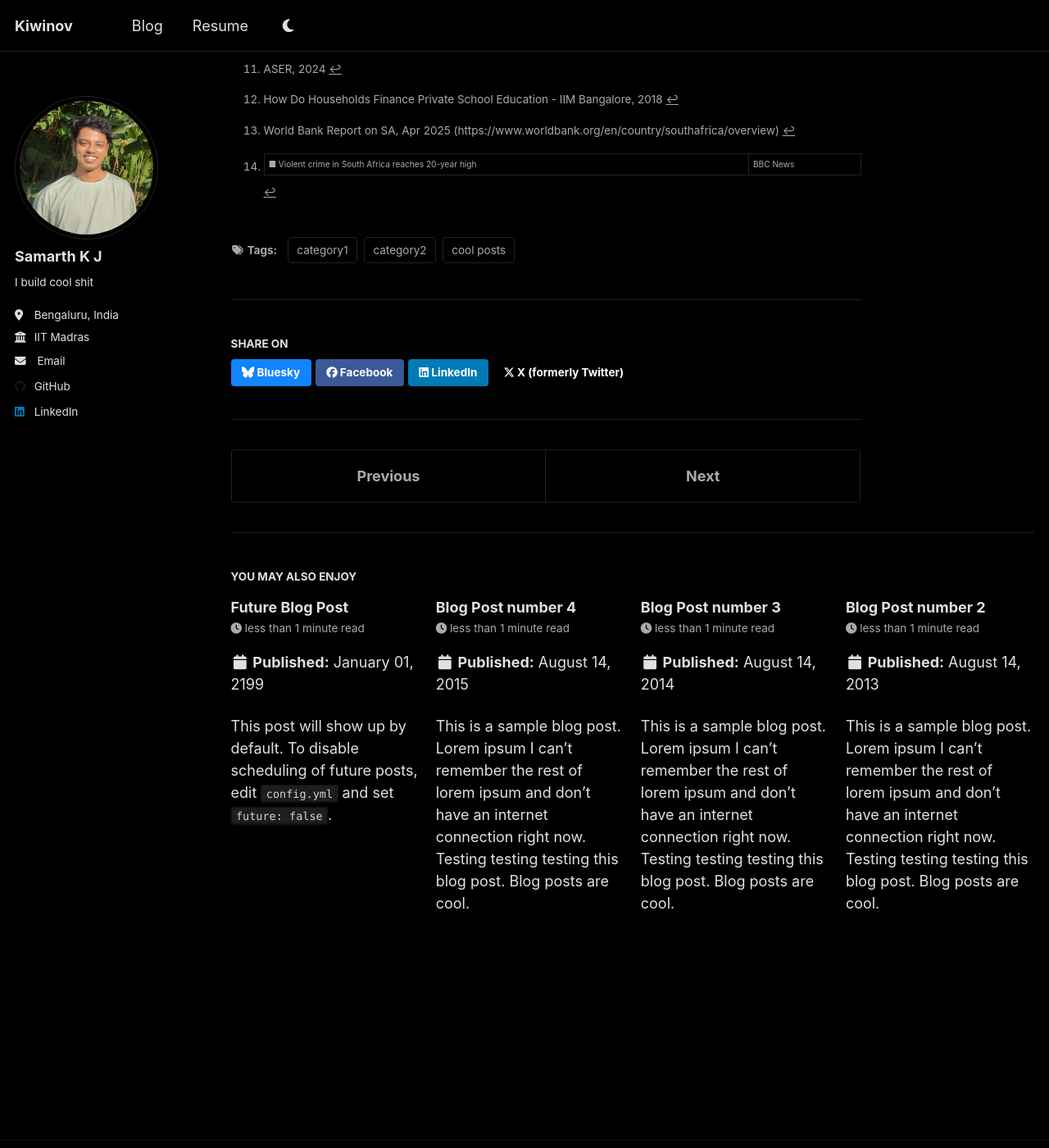
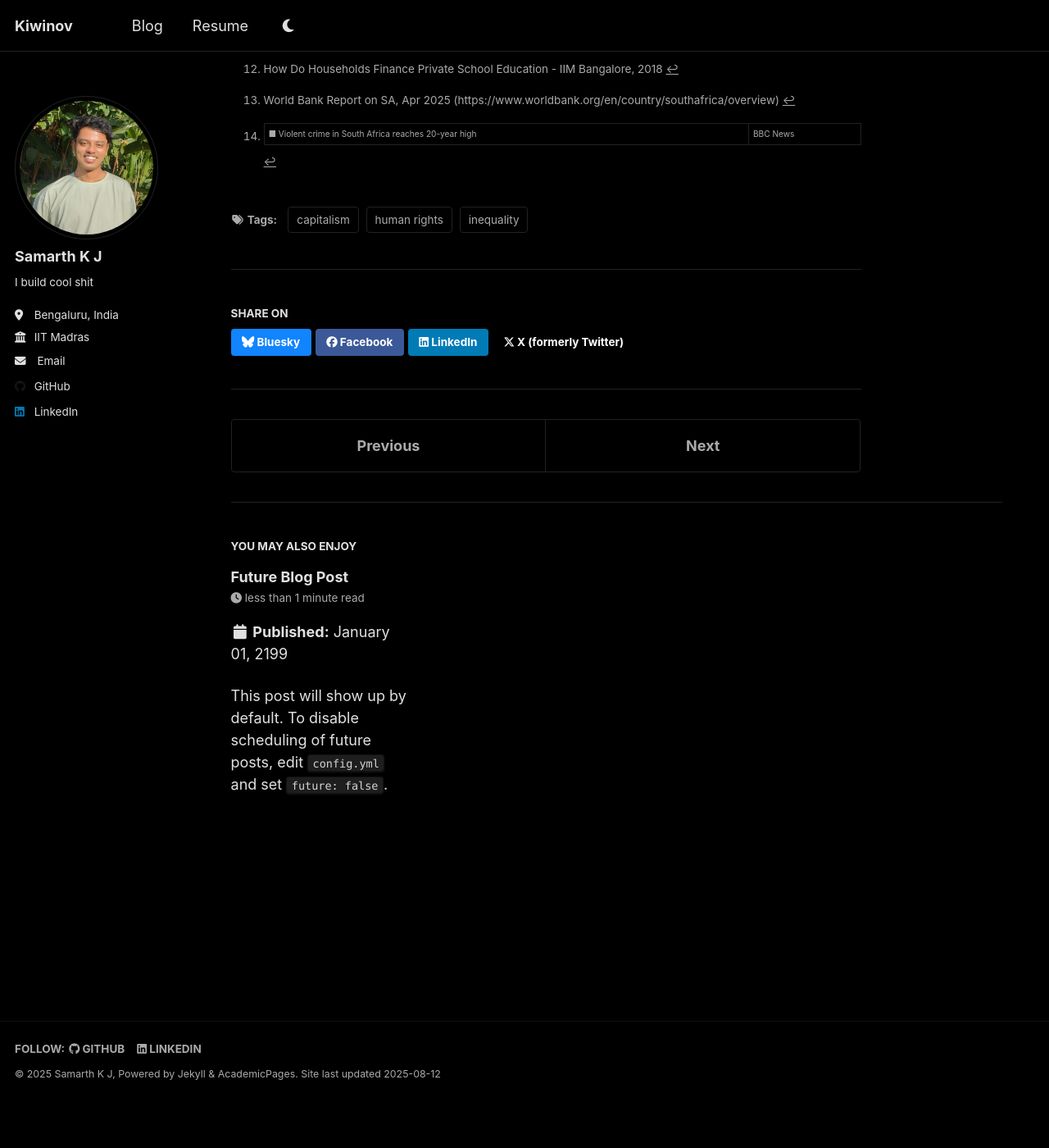
Before and after one commit to Kiwinov/kiwinov.github.io, a Jekyll site: the page built from _posts/2025-04-27-human-rights-cost-of-wealth-inequality.md, in a window 1280 px wide and 1400 px high, scrolled down 10595 px. Shown: the whole window at 82% size. Built offline with Jekyll 4.4.1, drawn with Linux system fonts in a browser that asks for light colours; after the commit the page ends 11933 px from its top, so only the background shows below that.

Commit message:
fix blog page

```diff
--- a/_posts/2013-08-14-blog-post-2.md
+++ /dev/null
@@ -1,20 +0,0 @@
----
-title: 'Blog Post number 2'
-date: 2013-08-14
-permalink: /posts/2013/08/blog-post-2/
-tags:
-  - cool posts
-  - category1
-  - category2
----
-
-This is a sample blog post. Lorem ipsum I can't remember the rest of lorem ipsum and don't have an internet connection right now. Testing testing testing this blog post. Blog posts are cool.
-
-Headings are cool
-======
-
-You can have many headings
-======
-
-Aren't headings cool?
-------
--- a/_posts/2014-08-14-blog-post-3.md
+++ /dev/null
@@ -1,20 +0,0 @@
----
-title: 'Blog Post number 3'
-date: 2014-08-14
-permalink: /posts/2014/08/blog-post-3/
-tags:
-  - cool posts
-  - category1
-  - category2
----
-
-This is a sample blog post. Lorem ipsum I can't remember the rest of lorem ipsum and don't have an internet connection right now. Testing testing testing this blog post. Blog posts are cool.
-
-Headings are cool
-======
-
-You can have many headings
-======
-
-Aren't headings cool?
-------
--- a/_posts/2025-04-27-human-rights-cost-of-wealth-inequality.md
+++ b/_posts/2025-04-27-human-rights-cost-of-wealth-inequality.md
@@ -1,13 +1,12 @@
 ---
 title: 'Human Rights Cost of Wealth Inequality'
 date: 2025-04-27
-permalink: /posts/2012/08/blog-post-1/
+permalink: /posts/2025/04/human-rights-cost-of-wealth-inequality/
 tags:
-  - cool posts
-  - category1
-  - category2
+  - human rights
+  - inequality
+  - capitalism
 ---
-***
 
 # The Human Rights Cost of Wealth Inequality
 
```
Also changed, not shown: _posts/2015-08-14-blog-post-4.md (deleted, +0 -20 lines).
